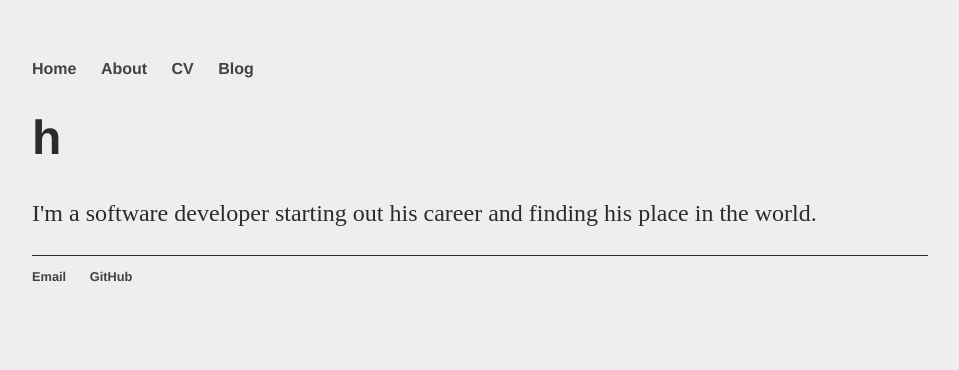
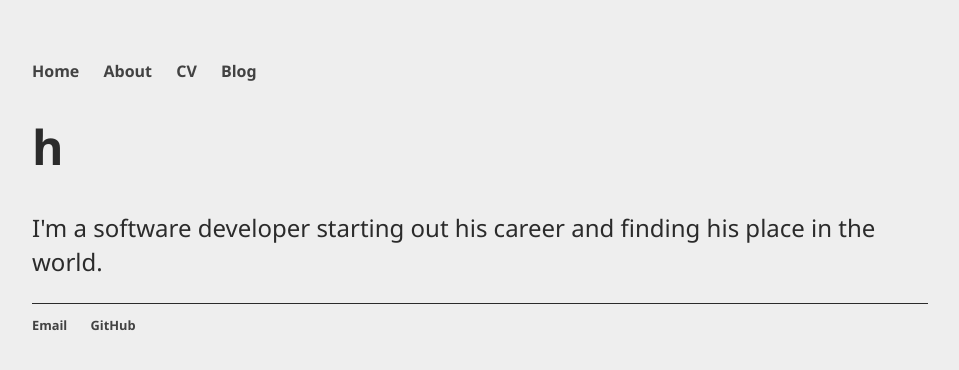
Before and after one commit to victorvalenca/victorvalenca.github.io, a Jekyll site: the page built from index.html, in a window 1280 px wide. Shown: the top 370 px of the page, without its empty margins (160-1119 px from the left). Built offline with Jekyll 4.4.1, drawn with Linux system fonts in a browser that asks for light colours.

Commit message:
Font hierarchy

```diff
--- a/css/main.css
+++ b/css/main.css
@@ -3,10 +3,10 @@ body {
     width: 70%;
     background-color: #eeeeee;
     color: #2b2b2b;
+    font-family: 'Segoe UI', 'Helvetica', 'Arial', 'Serif';
 }
 
 nav ul, footer ul {
-    font-family: 'Helvetica', 'Arial', 'Sans-Serif';
     padding: 0px;
     list-style: none;
     font-weight: bold;
@@ -28,7 +28,6 @@ a:hover {
 
 h1 {
     font-size: 3em;
-    font-family: 'Helvetica', 'Arial', 'Sans-Serif';
 }
 
 p {
```
